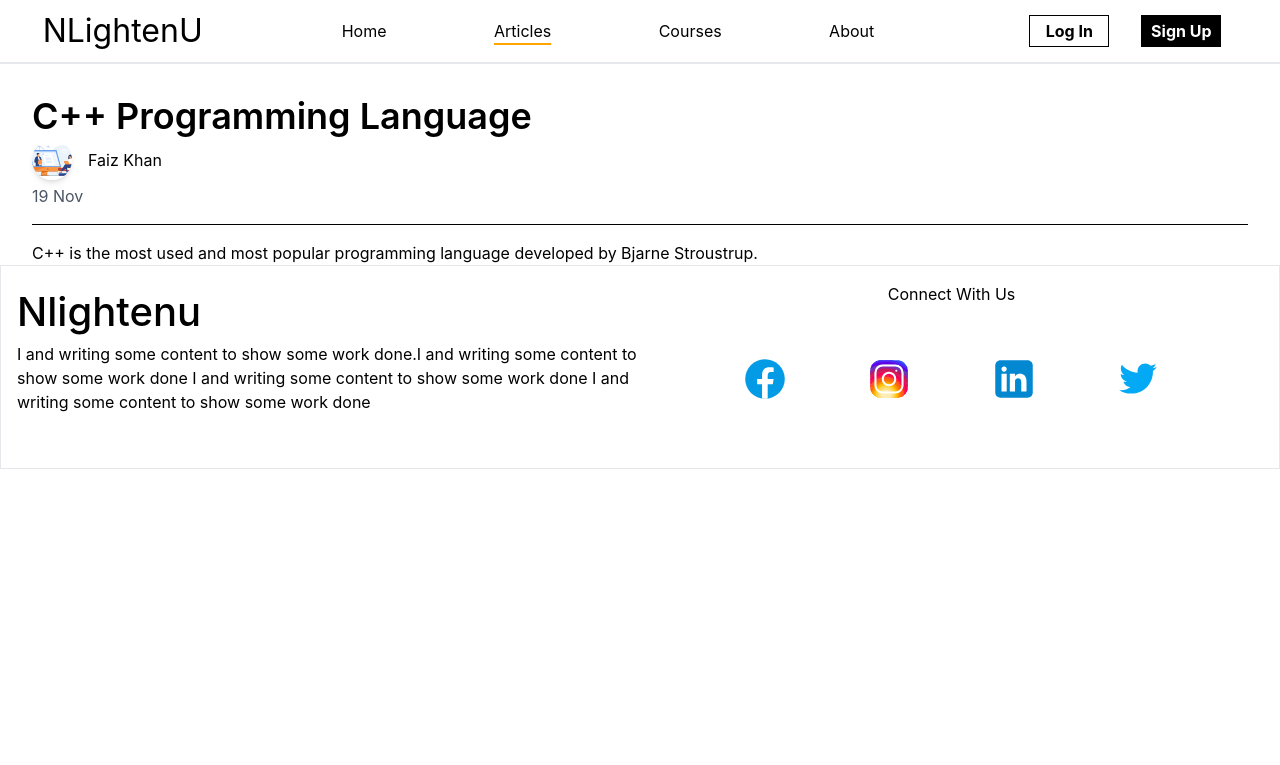
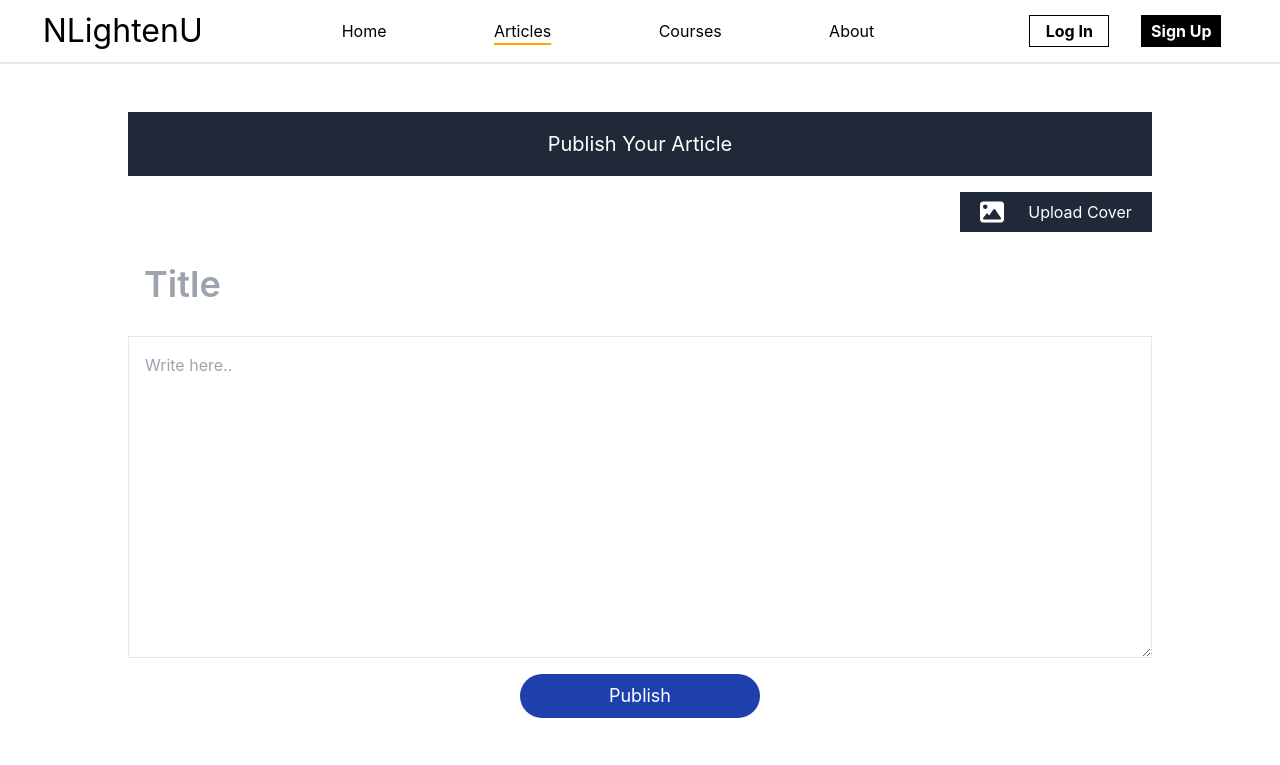
Before and after one commit to shazebK/nlightenu, a React (Create React App) app: page /articles/upload in a window 1280 px wide. Shown: the top 765 px of the page. Built offline with nearby package versions, Linux system fonts and the light colour scheme.

Commit message:
Article Upload page done

```diff
--- a/src/App.js
+++ b/src/App.js
@@ -8,6 +8,7 @@ import Articles from "./pages/Articles";
 import Courses from "./pages/Courses";
 import About from "./pages/About";
 import ArticlePage,{loader as ArticlePageLoader} from "./pages/ArticlePage";
+import ArticleUpload from "./pages/ArticleUpload";
 
 const App = () => {
 
@@ -34,6 +35,10 @@ const App = () => {
               element:<Articles/>
             },
             {
+              path:"upload",
+              element:<ArticleUpload/>
+            },
+            {
               path:":articleId",
               element:<ArticlePage/>,
               loader:ArticlePageLoader,
--- /dev/null
+++ b/src/components/Icons/Image.jsx
@@ -0,0 +1,5 @@
+export default function Image(){
+    return (
+        <svg xmlns="http://www.w3.org/2000/svg" height="1.5em" viewBox="0 0 512 512" fill="#ffffff"><path d="M0 96C0 60.7 28.7 32 64 32H448c35.3 0 64 28.7 64 64V416c0 35.3-28.7 64-64 64H64c-35.3 0-64-28.7-64-64V96zM323.8 202.5c-4.5-6.6-11.9-10.5-19.8-10.5s-15.4 3.9-19.8 10.5l-87 127.6L170.7 297c-4.6-5.7-11.5-9-18.7-9s-14.2 3.3-18.7 9l-64 80c-5.8 7.2-6.9 17.1-2.9 25.4s12.4 13.6 21.6 13.6h96 32H424c8.9 0 17.1-4.9 21.2-12.8s3.6-17.4-1.4-24.7l-120-176zM112 192a48 48 0 1 0 0-96 48 48 0 1 0 0 96z"/></svg>
+    );
+}
--- a/src/components/UI/ArticleCard.js
+++ b/src/components/UI/ArticleCard.js
@@ -1,6 +1,5 @@
 import React from "react";
 import Avatar from "./Avatar";
-import Tag from "./Tag";
 
 const ArticleCard = ({article}) => {
     return (
@@ -13,12 +12,12 @@ const ArticleCard = ({article}) => {
 
                 <div className="w-full h-42">
                     <h2 className="text-xl font-semibold">{article.title}</h2>
+                    <br/>
                     <p className="text-slate-800">{article.content.substr(0,120) + "..."}</p>
                 </div>
 
                 <div className="flex items-center text-sm text-slate-600">
                     <p>{article.date}</p>
-                    <Tag>{article.tags[0]}</Tag>
                 </div>
             </div>
 
--- a/src/components/UI/Tag.js
+++ /dev/null
@@ -1,11 +0,0 @@
-import React from "react";
-
-const Tag = ({children,classes}) => {
-    return (
-        <div className={`bg-slate-500 text-white p-1 rounded-full mx-4 ${classes}`}>
-            {children}
-        </div>
-    );
-}
-
-export default Tag;
--- /dev/null
+++ b/src/pages/ArticleUpload.js
@@ -0,0 +1,36 @@
+import React, { useState } from "react";
+import Image from "../components/Icons/Image";
+
+const ArticleUpload = () => {
+    const [coverText,setCoverText] = useState("");
+    const coverImageChange = (event) => {
+        if(event.target.files[0]){
+            const newCoverText = event.target.files[0].name;
+            setCoverText(newCoverText);
+        }
+    }
+
+    return (
+        <div className="w-4/5 mx-auto my-12">
+            <div className="w-full h-16 bg-gray-800 flex justify-center items-center">
+                <h1 className="text-white text-xl">Publish Your Article</h1>
+            </div>
+            <form className="w-full h-full flex flex-col">
+
+                <div className="w-full flex items-center justify-end">
+                <p>{coverText}</p>
+                <label for = "cover-image" className="w-48 p-2 flex justify-around items-center bg-gray-800 rounded-fulltext-white m-4 mr-0 text-white cursor-pointer"><Image/> Upload Cover</label>
+                <input className="hidden" type = "file" accept = "image/*" id = "cover-image" name = "thumbnail" onChange = {coverImageChange}/>
+                </div>
+
+                <input className="w-full text-4xl font-semibold p-4 outline-none" type = "text" name = "title" placeholder = "Title"/>
+
+                <textarea className = "w-full p-4 outline-none my-4 border" name = "content" placeholder="Write here.." rows={12}/>
+
+                <button className = "bg-blue-800 w-60 self-center text-lg rounded-full text-white p-2" type = "submit">Publish</button>
+            </form>
+        </div>
+    );
+}
+
+export default ArticleUpload;
--- a/src/pages/Articles.js
+++ b/src/pages/Articles.js
@@ -11,9 +11,6 @@ const DUMMY = [
         userAvatar:"/images/courses.jpg",
         author:"ShazebK",
         date:"17 Nov",
-        tags:[
-            "Operating Systems",
-        ]
     },
     {
         id:"article-2",
@@ -23,9 +20,6 @@ const DUMMY = [
         userAvatar:"/images/courses.jpg",
         author:"Faiz Khan",
         date:"19 Nov",
-        tags:[
-            "Operating Systems",
-        ]
     },
 ]
 
```
